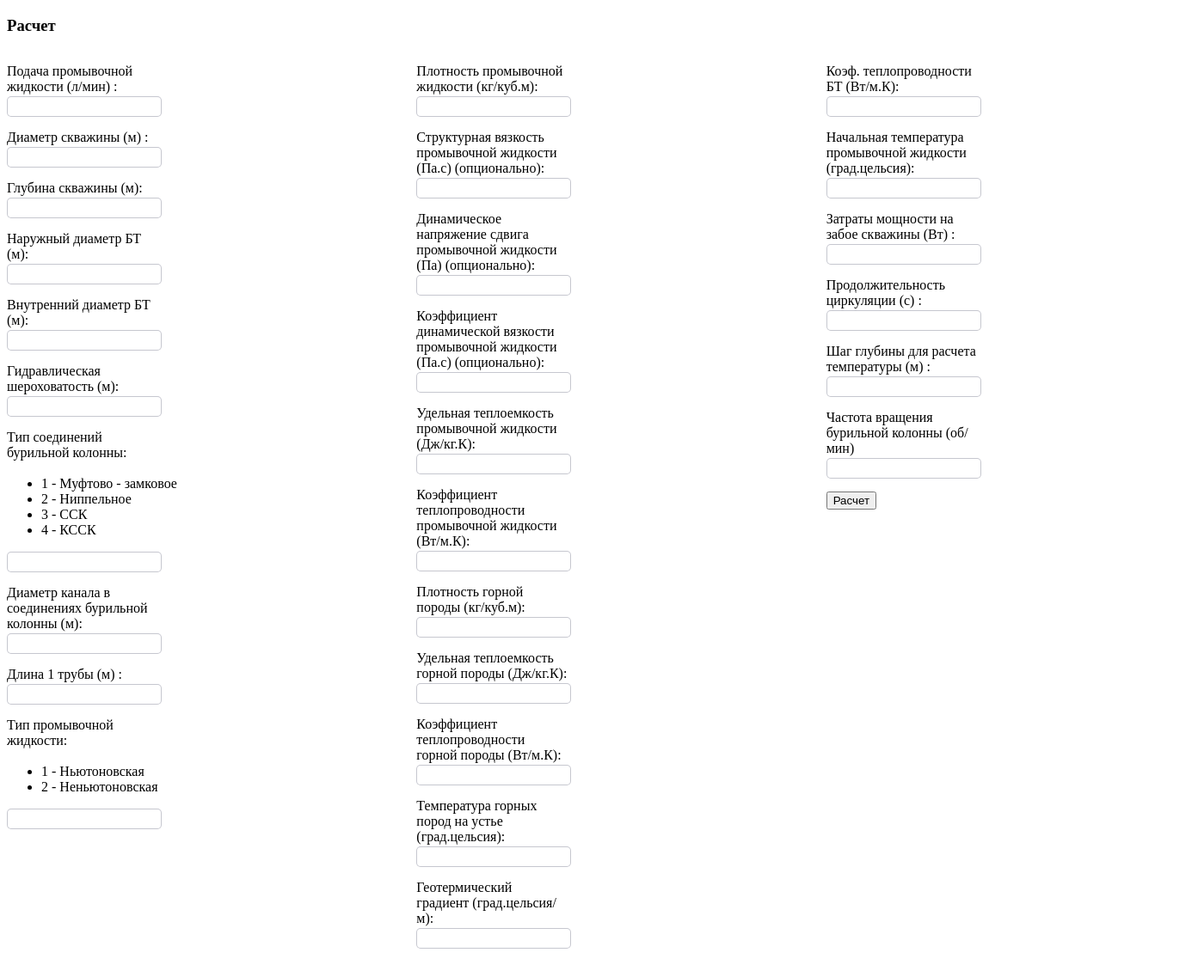
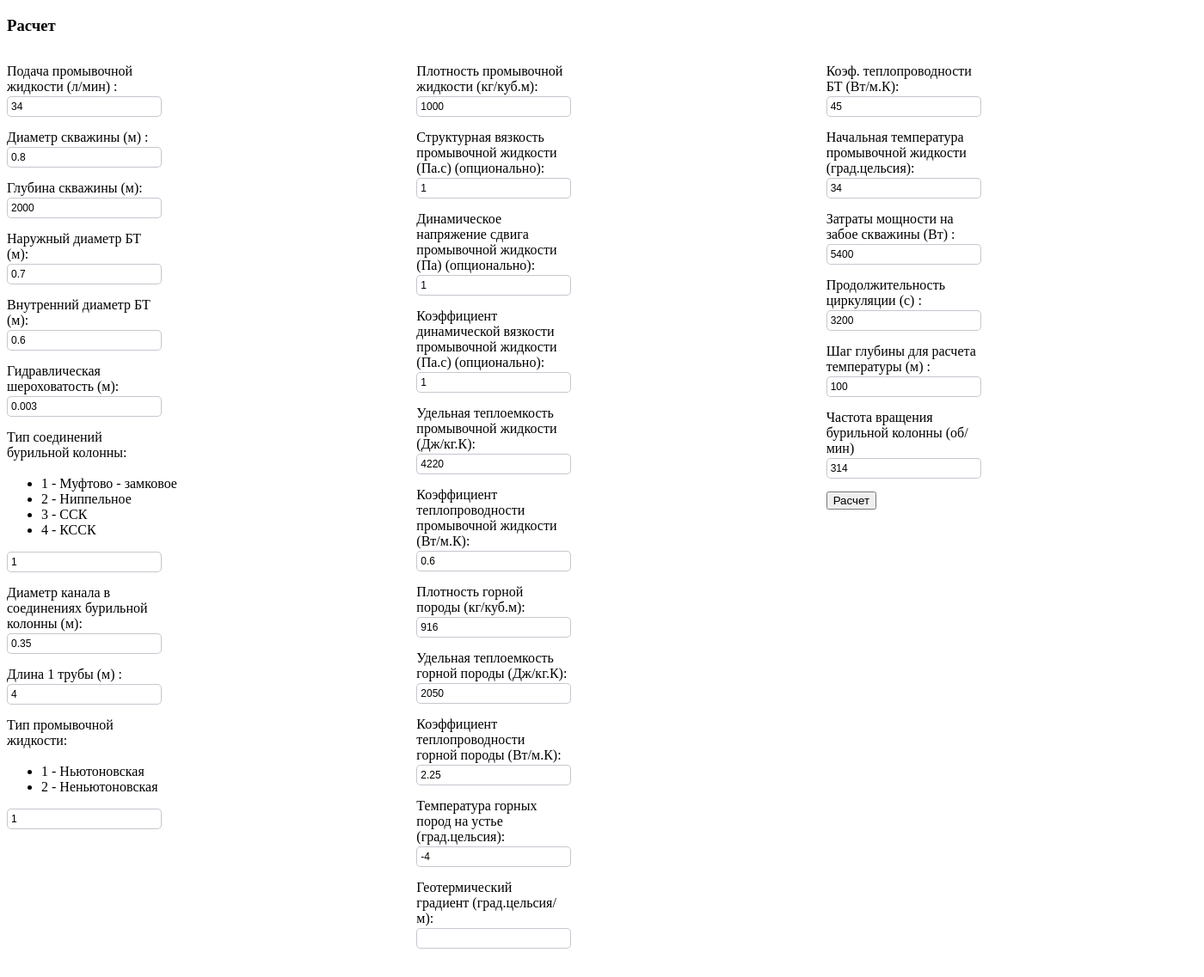
Before and after one commit to VANADAIN/Drilling-Mud-Temperatures, an Electron app: page index.html in a window 1400 px wide. Shown: the whole page at 86% size. Drawn offline with Linux system fonts and the light colour scheme.

Commit message:
added default input value

```diff
--- a/index.html
+++ b/index.html
@@ -19,32 +19,32 @@
         <div class="column_1">
             <div class="form">
                 <div class="label" >Подача промывочной жидкости (л/мин) :</div>
-                <input class="form-control" type="text" id="consumption" >
+                <input class="form-control" type="text" id="consumption" value="34">
             </div>
 
             <div class="form">
                 <div class="label" >Диаметр скважины (м) :</div>
-                <input class="form-control" type="text"  id="diameter">
+                <input class="form-control" type="text"  id="diameter" value="0.8">
             </div>
 
             <div class="form">
                 <div class="label"  >Глубина скважины (м):</div>
-                <input class="form-control" type="text" id="depth">
+                <input class="form-control" type="text" id="depth" value="2000">
             </div>
 
             <div class="form">
                 <div class="label"  >Наружный диаметр БТ (м):</div>
-                <input class="form-control" type="text" id="outer_d">
+                <input class="form-control" type="text" id="outer_d" value="0.7">
             </div>
 
             <div class="form">
                 <div class="label"  >Внутренний диаметр БТ (м):</div>
-                <input class="form-control" type="text" id="inner_d">
+                <input class="form-control" type="text" id="inner_d" value="0.6">
             </div>
 
             <div class="form">
                 <div class="label" >Гидравлическая шероховатость (м):</div>
-                <input class="form-control" type="text" id="hydro_shaggily">
+                <input class="form-control" type="text" id="hydro_shaggily" value="0.003">
             </div>
 
             <div class="form">
@@ -55,17 +55,17 @@
                     <li>3 - ССК</li>
                     <li>4 - КССК</li>
                 </ul>
-                <input class="form-control" type="text" id="connection">
+                <input class="form-control" type="text" id="connection" value="1">
             </div>
 
             <div class="form">
                 <div class="label"  >Диаметр канала в соединениях бурильной колонны (м):</div>
-                <input class="form-control" type="text" id="channel_d">
+                <input class="form-control" type="text" id="channel_d" value="0.35">
             </div>
 
             <div class="form">
                 <div class="label"  >Длина 1 трубы (м) :</div>
-                <input class="form-control" type="text" id="length">
+                <input class="form-control" type="text" id="length" value="4">
             </div>
 
             <div class="form">
@@ -74,7 +74,7 @@
                     <li>1 - Ньютоновская</li>
                     <li>2 - Неньютоновская</li>
                 </ul>
-                <input class="form-control" type="text" id="liquid_type">
+                <input class="form-control" type="text" id="liquid_type" value="1">
             </div>
 
         </div>
@@ -85,53 +85,53 @@
 
             <div class="form">
                 <div class="label"  >Плотность промывочной жидкости (кг/куб.м):</div>
-                <input class="form-control" type="text" id="density">
+                <input class="form-control" type="text" id="density" value="1000">
             </div>
 
             <div class="form">
                 <div class="label"  >Структурная вязкость промывочной жидкости (Па.с) (опционально):</div>
-                <input class="form-control" type="text" id="structural">
+                <input class="form-control" type="text" id="structural" value="1">
             </div>
 
             <div class="form">
                 <div class="label"  > Динамическое напряжение сдвига промывочной жидкости (Па) (опционально):</div>
-                <input class="form-control" type="text" id="dynamical">
+                <input class="form-control" type="text" id="dynamical" value="1">
             </div>
 
             <div class="form">
                 <div class="label"  > Коэффициент динамической вязкости промывочной жидкости (Па.с) (опционально):</div>
-                <input class="form-control" type="text" id="dynamical_2">
+                <input class="form-control" type="text" id="dynamical_2" value="1">
             </div>
 
             <div class="form">
                 <div class="label"  > Удельная теплоемкость промывочной жидкости (Дж/кг.К):</div>
-                <input class="form-control" type="text" id="ud_tepl">
+                <input class="form-control" type="text" id="ud_tepl" value="4220">
             </div>
 
             <div class="form">
                 <div class="label"  > Коэффициент теплопроводности промывочной жидкости (Вт/м.К):</div>
-                <input class="form-control" type="text" id="kof_tepl">
+                <input class="form-control" type="text" id="kof_tepl" value="0.6">
             </div>
 
             <div class="form">
                 <div class="label"  >Плотность горной породы (кг/куб.м):</div>
-                <input class="form-control" type="text" id="rock_density">
+                <input class="form-control" type="text" id="rock_density" value="916">
             </div>
 
             <div class="form">
                 <div class="label"  >Удельная теплоемкость горной породы (Дж/кг.К):</div>
-                <input class="form-control" type="text" id="thermal_capacity">
+                <input class="form-control" type="text" id="thermal_capacity" value="2050">
             </div>
 
             <div class="form">
                 <div class="label"  >Коэффициент теплопроводности горной породы
                     (Вт/м.К):</div>
-                <input class="form-control" type="text" id="thermal_conductivity">
+                <input class="form-control" type="text" id="thermal_conductivity" value="2.25">
             </div>
 
             <div class="form">
                 <div class="label"  >Температура горных пород на устье (град.цельсия):</div>
-                <input class="form-control" type="text" id="temperature">
+                <input class="form-control" type="text" id="temperature" value="-4">
             </div>
 
             <div class="form">
@@ -146,33 +146,33 @@
 
             <div class="form">
                 <div class="label"  >Коэф. теплопроводности БТ (Вт/м.К):</div>
-                <input class="form-control" type="text" id="bt">
+                <input class="form-control" type="text" id="bt" value="45">
             </div>
 
             <div class="form">
                 <div class="label"  >Начальная температура промывочной жидкости
                     (град.цельсия):</div>
-                <input class="form-control" type="text" id="start_temperature">
+                <input class="form-control" type="text" id="start_temperature" value="34">
             </div>
 
             <div class="form">
                 <div class="label"  >Затраты мощности на забое скважины (Вт) :</div>
-                <input class="form-control" type="text" id="spending">
+                <input class="form-control" type="text" id="spending" value="5400">
             </div>
 
             <div class="form">
                 <div class="label"  >Продолжительность циркуляции (с) :</div>
-                <input class="form-control" type="text" id="circulation">
+                <input class="form-control" type="text" id="circulation" value="3200">
             </div>
 
             <div class="form">
                 <div class="label"  >Шаг глубины для расчета температуры (м) :</div>
-                <input class="form-control" type="text" id="depth_step">
+                <input class="form-control" type="text" id="depth_step" value="100">
             </div>
 
             <div class="form">
                 <div class="label"  > Частота вращения бурильной колонны (об/мин)</div>
-                <input class="form-control" type="text" id="frequency">
+                <input class="form-control" type="text" id="frequency" value="314">
             </div>
 
             <div class="form">
```
